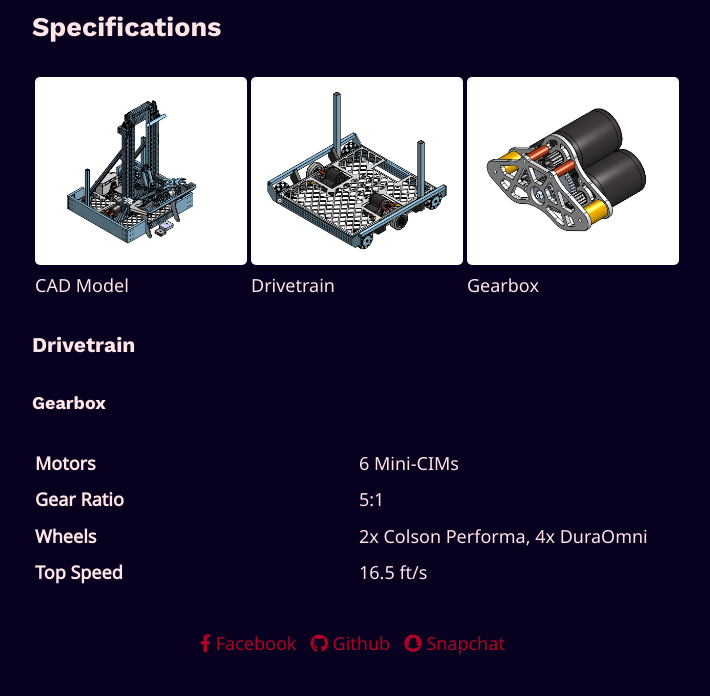
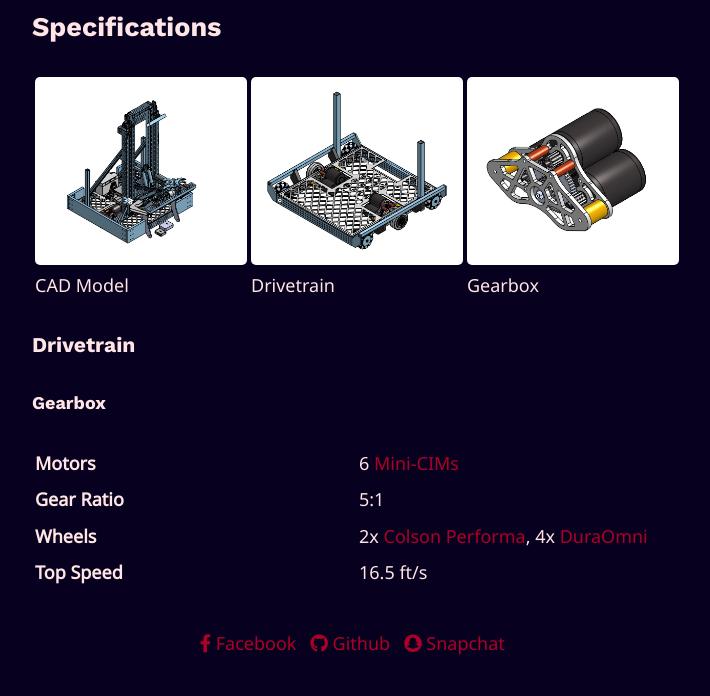
Before and after one commit to FRCTeam5458DigitalMinds/team5458.com, a Jekyll site: the page built from _pages/robots/2019.md, in a window 1280 px wide. Shown: the part 1034-1730 px from the top of the page, without its empty margins (283-993 px from the left). Built offline with Jekyll 4.4.1, drawn with Linux system fonts in a browser that asks for light colours; nearby versions of some CDN libraries; part of the change alters nothing that is shown.

```diff
--- a/_pages/robots/2019.md
+++ b/_pages/robots/2019.md
@@ -22,8 +22,8 @@ Axon is our 2019 competition robot for Destination: Deep Space.
 
 #### Gearbox
 
-| -------------- | ------------------------------- |
-| **Motors**     | 6 Mini-CIMs                     |
+| -------------- | -------------------------------------------------------- |
+| **Motors**     | 6 [Mini-CIMs](https://www.vexrobotics.com/217-3371.html) |
 | **Gear Ratio** | 5:1                             |
-| **Wheels**     | 2x Colson Performa, 4x DuraOmni |
+| **Wheels**     | 2x [Colson Performa](https://www.colsoncaster.com/wheel/performa-conductive/), 4x [DuraOmni](https://www.andymark.com/products/4-in-duraomni-wheel) |
 | **Top Speed**  | 16.5 ft/s                       |
```
